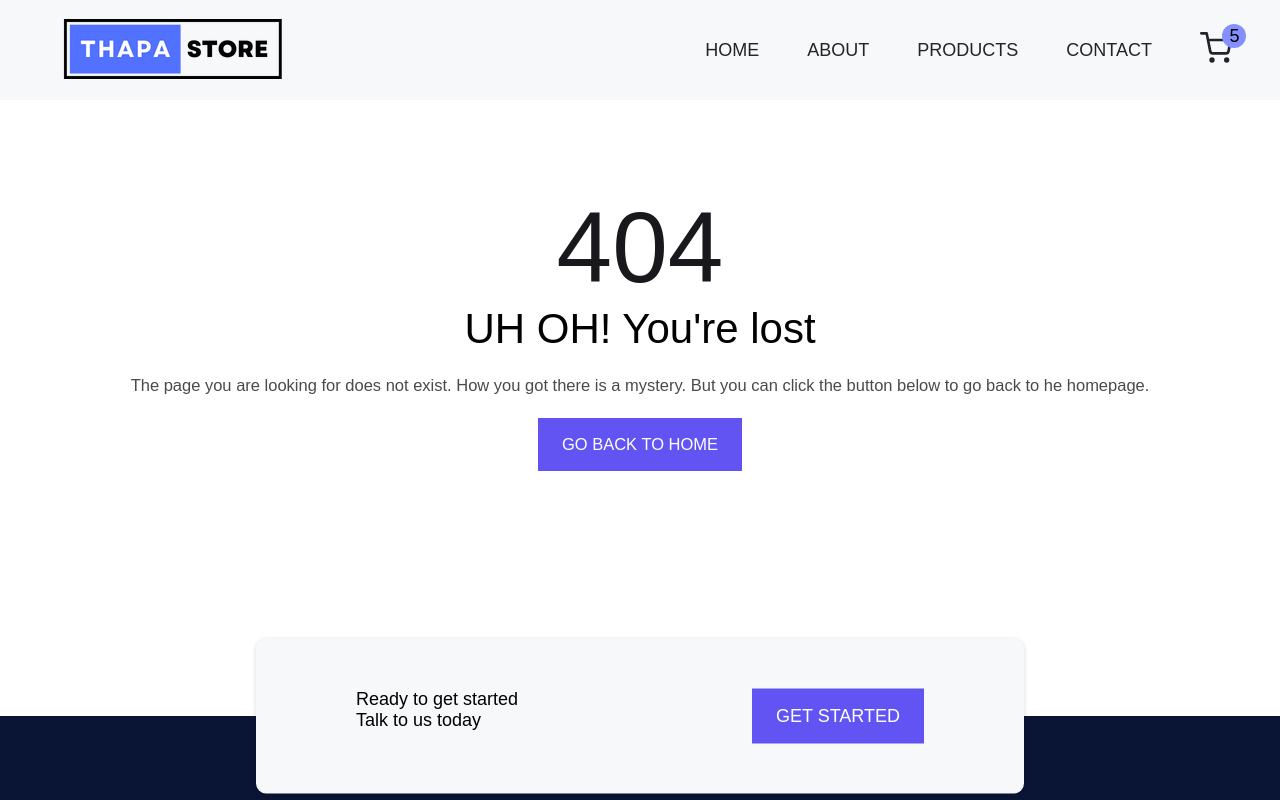
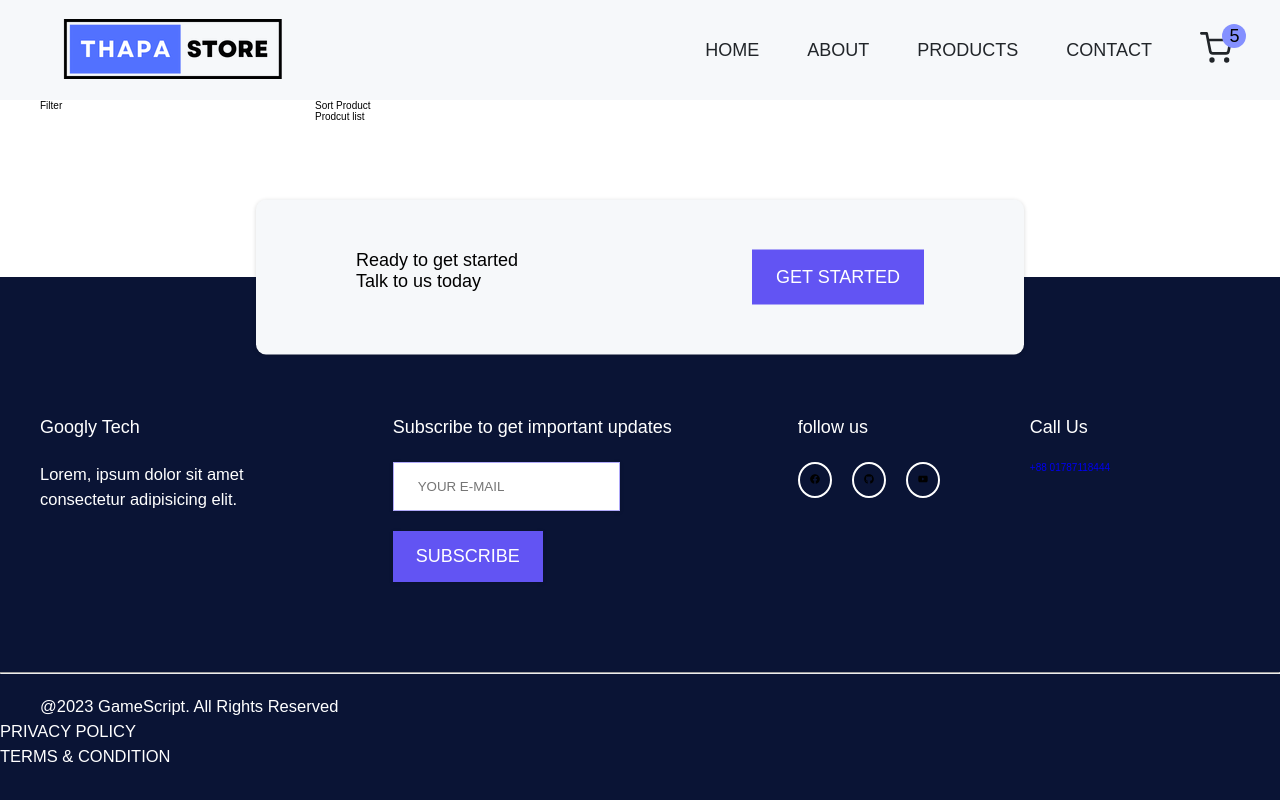
Before and after one commit to asifmuntasir/e-commerce-web-frontend, a React (Create React App) app: page /all-products in a window 1280 px wide. Shown: the top 800 px of the page. Built offline with nearby package versions, Linux system fonts and the light colour scheme; no server answers.

Commit message:
working on all product data page

```diff
--- a/src/App.js
+++ b/src/App.js
@@ -2,7 +2,7 @@ import './App.css';
 import { BrowserRouter, Routes, Route } from 'react-router-dom';
 import Home from './components/Home';
 import About from './components/About';
-import Products from './components/Products';
+import AllProducts from './components/AllProducts';
 import Contact from './components/Contact';
 import SingleProduct from './components/SingleProduct';
 import Cart from './components/Cart';
@@ -51,7 +51,7 @@ function App() {
           <Routes>
             <Route path='/' element={<Home />} />
             <Route path='/about' element={<About />} />
-            <Route path='/products' element={<Products />} />
+            <Route path='/all-products' element={<AllProducts />} />
             <Route path='/contact' element={<Contact />} />
             <Route path='/singleproduct/:id' element={<SingleProduct />} />
             <Route path='/cart' element={<Cart />} />
--- /dev/null
+++ b/src/components/AllProducts.js
@@ -0,0 +1,42 @@
+import React from 'react';
+import styled from 'styled-components';
+import FilterSection from './SubComponents/FilterSection';
+import ProductList from './SubComponents/ProductList';
+import SortProduct from './SubComponents/SortProduct';
+
+
+const Products = () => {
+  return (
+    <Wrapper>
+      <div className="container grid grid-filter-column">
+        <div>
+          <FilterSection />
+        </div>
+
+        <section className="product-view--sort">
+          <div className="sort-product">
+            <SortProduct />
+          </div>
+          <div className="main-product">
+            <ProductList />
+          </div>
+        </section>
+      </div>
+    </Wrapper>
+  );
+}
+
+
+const Wrapper = styled.section`
+  .grid-filter-column {
+    grid-template-columns: 0.2fr 1fr;
+  }
+  @media (max-width: ${({ theme }) => theme.media.mobile}) {
+    .grid-filter-column {
+      grid-template-columns: 1fr;
+    }
+  }
+`;
+
+
+export default Products;
--- a/src/components/Navbar.js
+++ b/src/components/Navbar.js
@@ -34,7 +34,7 @@ const Navbar = () => {
           </li>
           <li>
             <NavLink
-              to={'/products'}
+              to={'/all-products'}
               className="navbar-link"
               onClick={() => setMenuIcon(false)}
             >
--- a/src/components/Products.js
+++ b/src/components/SubComponents/FilterSection.js
@@ -1,11 +1,11 @@
 import React from 'react';
 
-const Products = () => {
+const FilterSection = () => {
     return (
         <div>
-            Product
+            Filter
         </div>
     );
 }
 
-export default Products;
+export default FilterSection;
--- /dev/null
+++ b/src/components/SubComponents/ProductList.js
@@ -0,0 +1,11 @@
+import React from 'react';
+
+const ProductList = () => {
+    return (
+        <div>
+            Prodcut list
+        </div>
+    );
+}
+
+export default ProductList;
--- /dev/null
+++ b/src/components/SubComponents/SortProduct.js
@@ -0,0 +1,11 @@
+import React from 'react';
+
+const SortProduct = () => {
+    return (
+        <div>
+            Sort Product
+        </div>
+    );
+}
+
+export default SortProduct;
```
